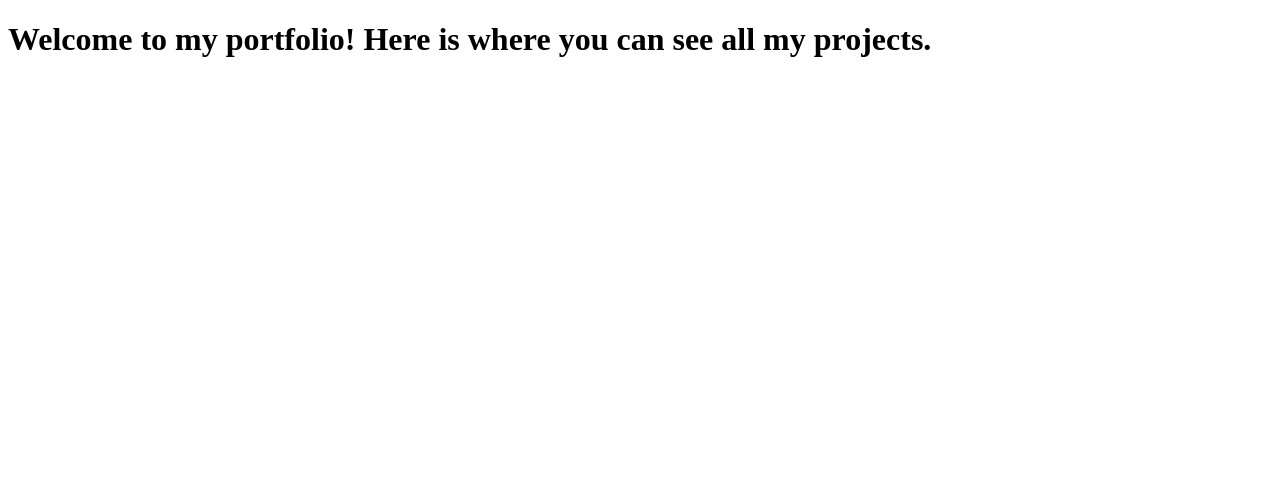
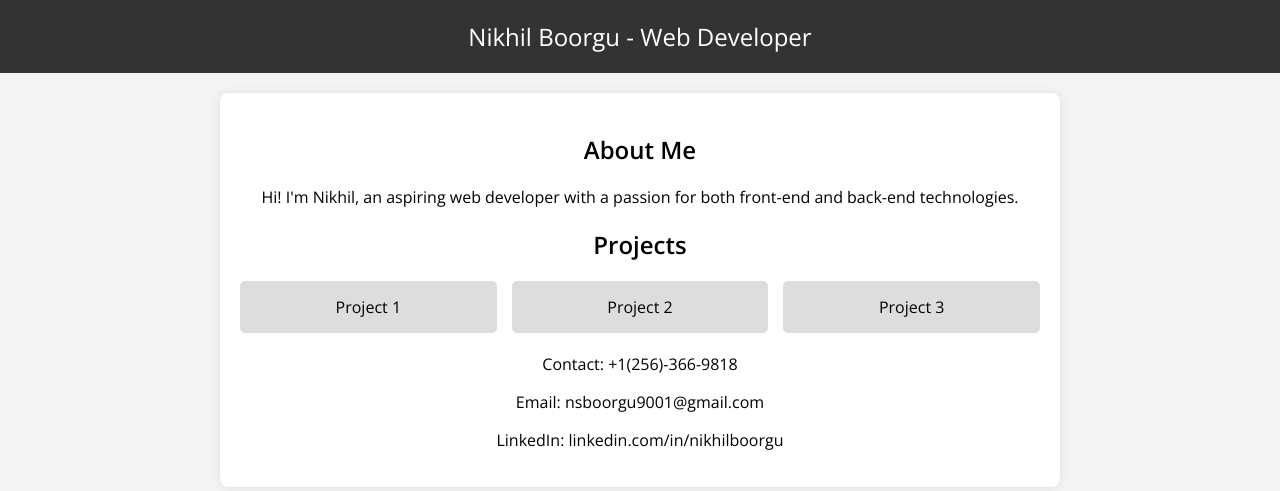
Before and after one commit to nsboorgu/nsboorgu.github.io, a plain HTML site: page index.html in a window 1280 px wide. Drawn offline with nearby package versions, Linux system fonts and the light colour scheme.

Commit message:
Added About section and Project tabs and added some CSS

```diff
--- a/index.html
+++ b/index.html
@@ -4,8 +4,66 @@
     <meta charset="UTF-8">
     <meta name="viewport" content="width=, initial-scale=1.0">
     <title>Nikhil's Portfolio</title>
+    <link rel="stylesheet" href="https://fonts.googleapis.com/css2?family=Open+Sans:wght@300;400;600&display=swap">
+    <style>
+        body {
+            font-family: 'Open Sans', sans-serif;
+            margin: 0;
+            padding: 0;
+            background-color: #f4f4f4;
+            text-align: center;
+        }
+
+        header {
+            background: #333;
+            color: white;
+            padding: 20px;
+            font-size: 24px;
+        }
+
+        .container {
+            max-width: 800px;
+            margin: 20px auto;
+            background: white;
+            padding: 20px;
+            border-radius: 8px;
+            box-shadow: 0px 0px 10px rgba(0, 0, 0, 0.1);
+        }
+        .projects {
+            display: grid;
+            grid-template-columns: repeat(auto-fit, minmax(250px, 1fr));
+            gap: 15px;
+        }
+        .project {
+            background: #ddd;
+            padding: 15px;
+            border-radius: 5px;
+        }
+        .contact {
+            margin-top: 20px;
+        }
+    </style>
 </head>
 <body>
-   <h1>Welcome to my portfolio! Here is where you can see all my projects.</h1>
+    <header>
+        Nikhil Boorgu - Web Developer
+    </header>
+    <div class="container">
+        <h2>About Me</h2>
+        <p>Hi! I'm Nikhil, an aspiring web developer with a passion for both front-end and back-end technologies.</p>
+
+        <h2>Projects</h2>
+        <div class="projects">
+            <div class="project">Project 1</div>
+            <div class="project">Project 2</div>
+            <div class="project">Project 3</div>
+        </div>
+
+        <div class="contact">
+            <p>Contact: +1(256)-366-9818</p>
+            <p>Email: nsboorgu9001@gmail.com</p>
+            <p>LinkedIn: linkedin.com/in/nikhilboorgu</p>
+        </div>
+    </div>
 </body>
 </html>
```
